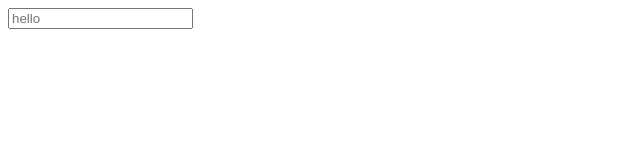
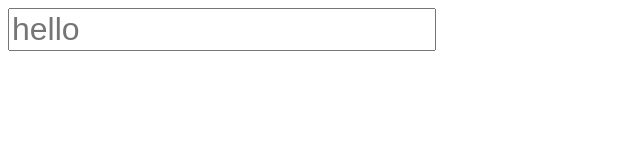
Before and after one commit to HatAndBread/test-page, a plain HTML site: page index.html in a window 1280 px wide. Shown: the whole page, without its empty margins (0-640 px from the left). Drawn offline with Linux system fonts and the light colour scheme.

Commit message:
Update index.html

```diff
--- a/index.html
+++ b/index.html
@@ -8,7 +8,7 @@
 </head>
 <body>
     <form>
-        <input type="text" placeholder="hello"/>
+        <input type="text" placeholder="hello" style="font-size: 32px;"/>
     </form>
 </body>
 </html>
```
